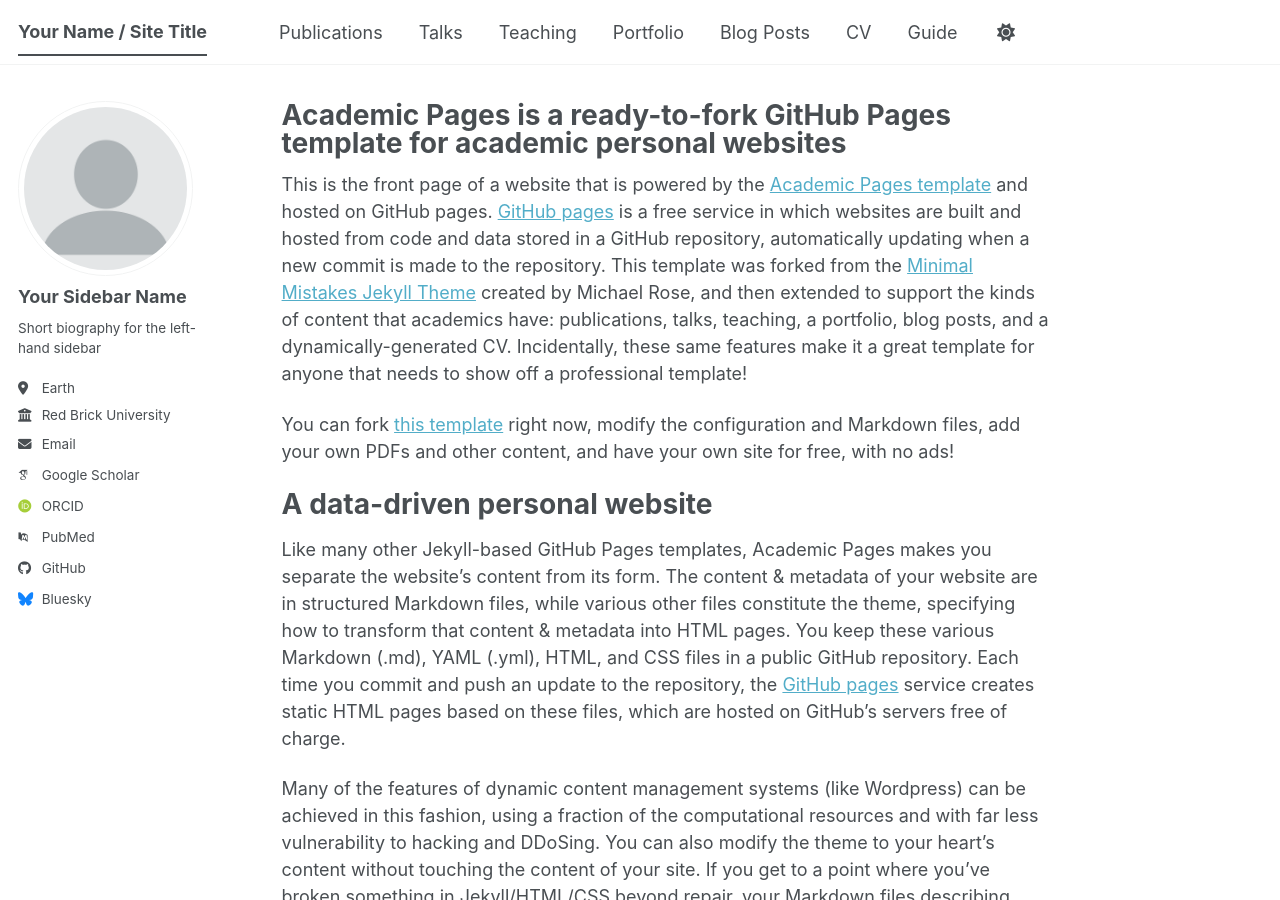
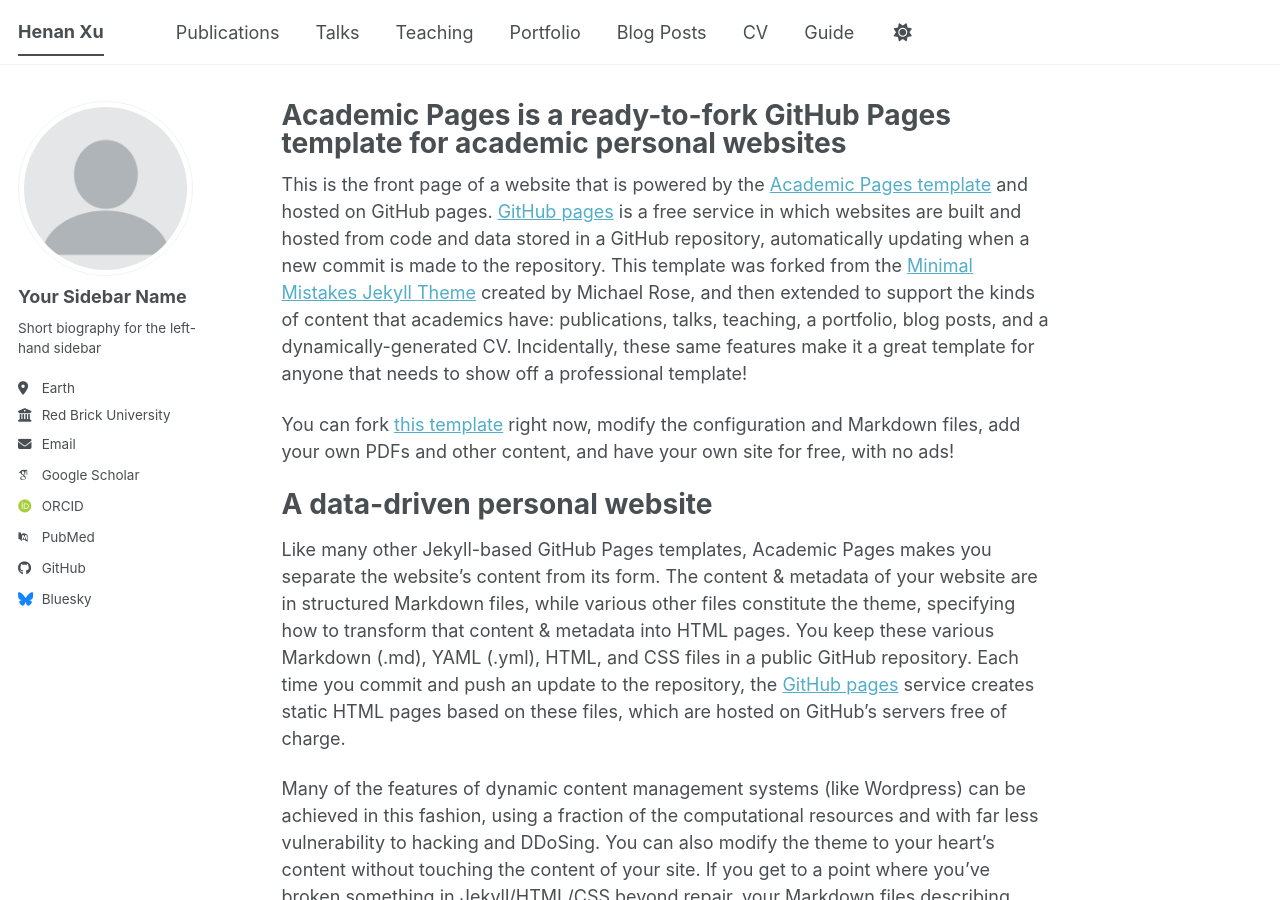
Before and after one commit to henan-xu/henan-xu.github.io, a Jekyll site: the page built from _pages/about.md, in a window 1280 px wide and 900 px high. Built offline with Jekyll 4.4.1, drawn with Linux system fonts in a browser that asks for light colours; some web fonts are replaced; a script bundle is joined from its source files by our own code; library files that are not in the unit come from our copies.

Commit message:
Update _config.yml

```diff
--- a/_config.yml
+++ b/_config.yml
@@ -9,7 +9,7 @@
 # Basic Site Settings
 locale                   : "en-US"
 site_theme               : "default" # The available themes options are "default", "air", "sunrise", "mint", "dirt" and "contrast"
-title                    : "Your Name / Site Title"
+title                    : "Henan Xu"
 title_separator          : "-"
 name                     : &name "Your Name"
 description              : &description "Your Name's academic portfolio"   # Update this with a general description of your site, this is the default if not overridden by a page
```
